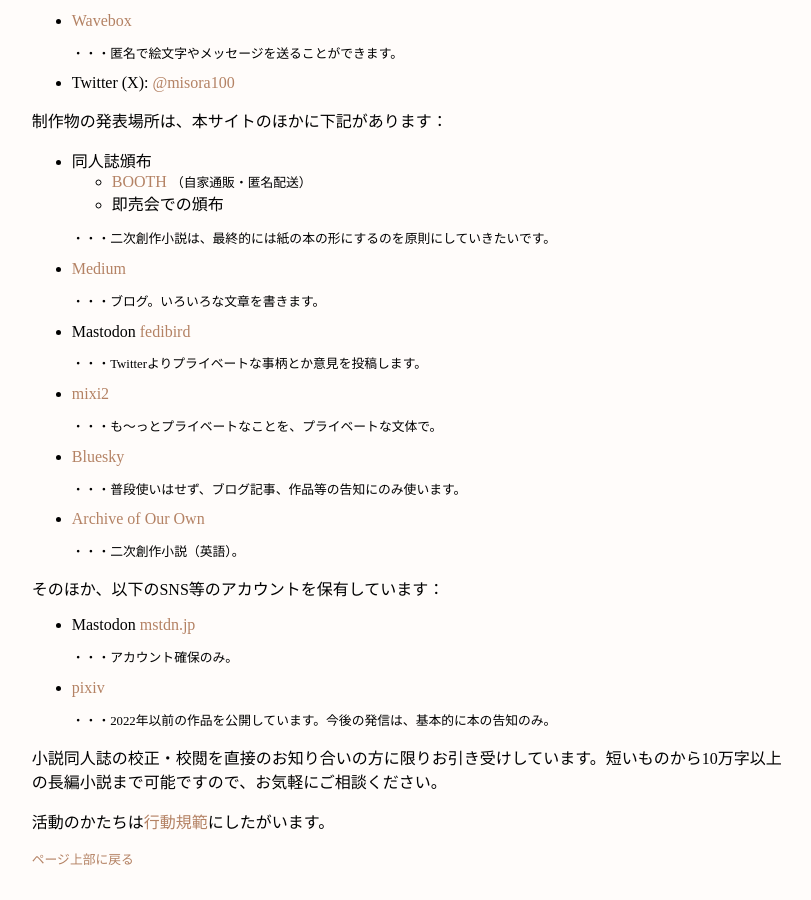
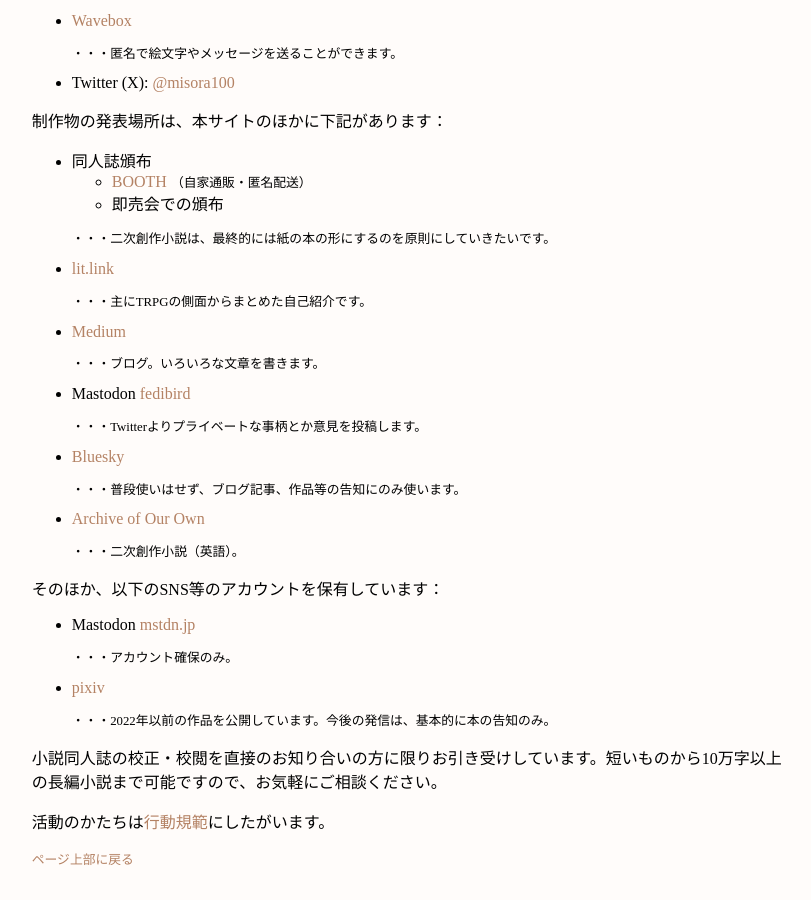
Before and after one commit to misora100/misora100.github.io, a Jekyll site: the page index.html, which Jekyll copies as it is, in a window 1280 px wide and 900 px high, scrolled down 6522 px. Shown: the whole window, without its empty margins (229-1040 px from the left). Built offline with Jekyll 4.4.1, drawn with Linux system fonts in a browser that asks for light colours; some web fonts are replaced.

Commit message:
Update index.html

```diff
--- a/index.html
+++ b/index.html
@@ -139,12 +139,12 @@
                 <li>即売会での頒布</li>
             </ul>
                 <div class="about_detail"><p>・・・二次創作小説は、最終的には紙の本の形にするのを原則にしていきたいです。</p></div>
+            <li><a href="https://lit.link/misora100">lit.link</a></li>
+                <div class="about_detail"><p>・・・主にTRPGの側面からまとめた自己紹介です。</p></div>
             <li><a href="https://misora100.medium.com">Medium</a></li>
                 <div class="about_detail"><p>・・・ブログ。いろいろな文章を書きます。</p></div>
             <li>Mastodon <a href="https://fedibird.com/web/accounts/109291449680633931/about">fedibird</a></li>
                 <div class="about_detail"><p>・・・Twitterよりプライベートな事柄とか意見を投稿します。</p></div>
-            <li><a href="https://mixi.social/@misora100">mixi2</a></li>
-                <div class="about_detail"><p>・・・も～っとプライベートなことを、プライベートな文体で。</p></div>
             <li><a href="https://bsky.app/profile/misora100.bsky.social">Bluesky</a></li>
                 <div class="about_detail"><p>・・・普段使いはせず、ブログ記事、作品等の告知にのみ使います。</p></div>
             <li><a href="https://archiveofourown.org/users/misora100">Archive of Our Own</a></li>
```
